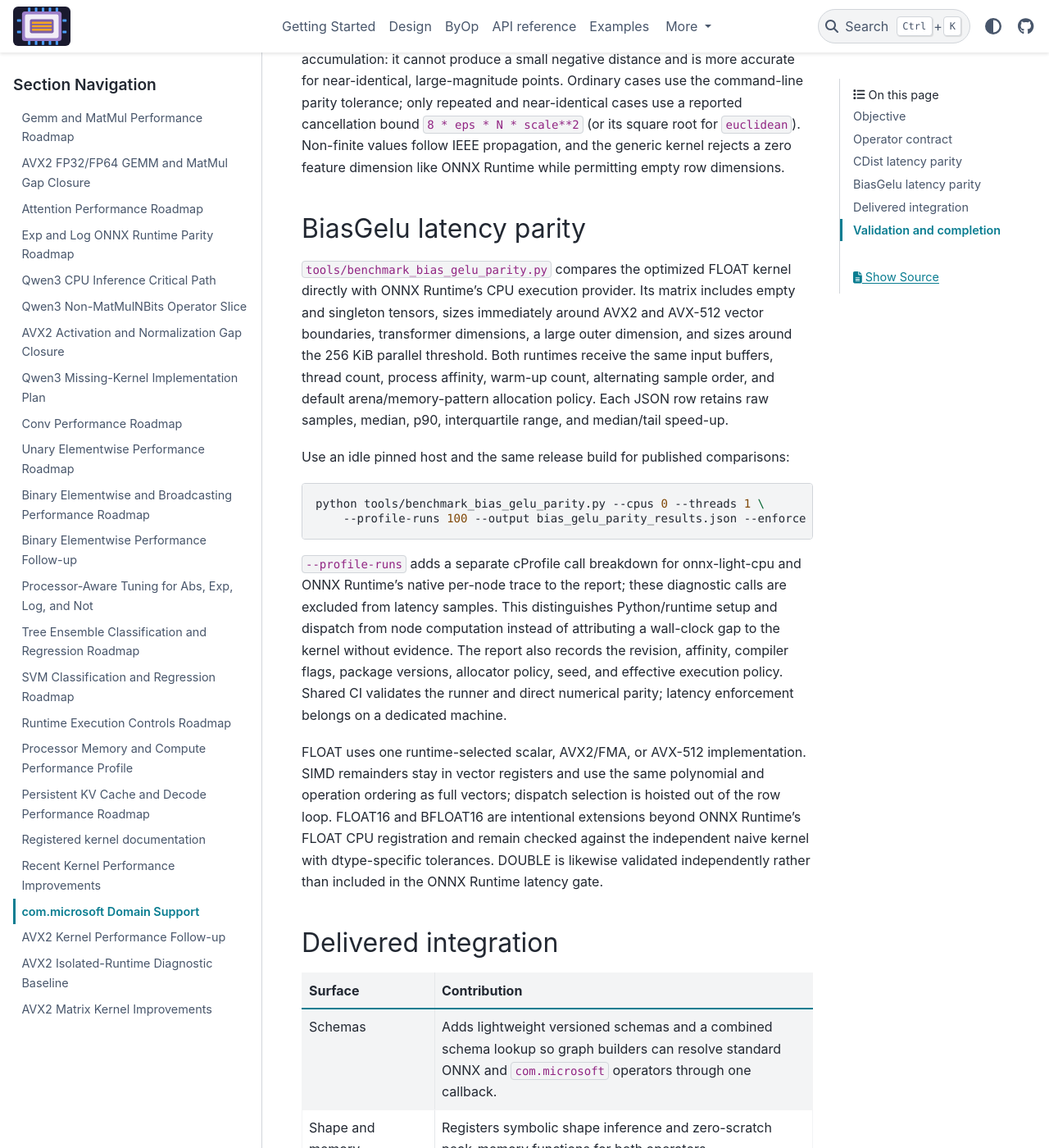
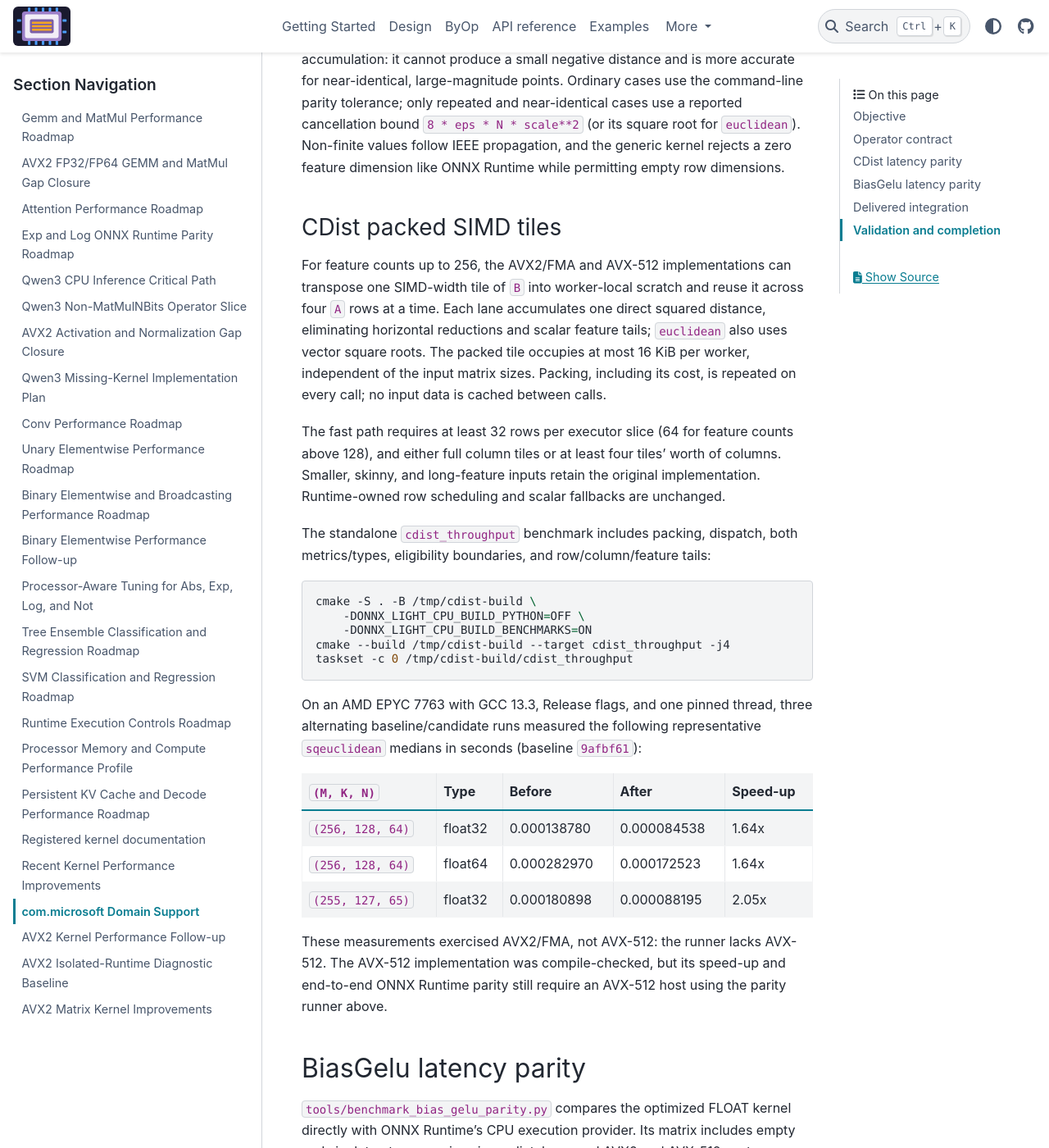
Before and after one commit to xadupre/onnx-light-cpu, a Sphinx documentation site: the page built from docs/next_steps/2026/2026_08_com_microsoft_domain.rst, in a window 1280 px wide and 1400 px high, scrolled down 1698 px. Shown: the whole window at 82% size. Built offline with Sphinx 7.4.7 and the PyData theme 0.15.4, drawn with Linux system fonts in a browser that asks for light colours; pages that are not in the unit, such as notebooks, are missing from menus.

Commit message:
Reduce CDist overhead with packed AVX-512 and AVX2 distance tiles (#754)
* Initial plan

* Optimize CDist with bounded output-lane SIMD tiles

Co-authored-by: xadupre <22452781+xadupre@users.noreply.github.com>

---------

Co-authored-by: copilot-swe-agent[bot] <198982749+Copilot@users.noreply.github.com>
Co-authored-by: xadupre <22452781+xadupre@users.noreply.github.com>

```diff
--- a/docs/next_steps/2026/2026_08_com_microsoft_domain.rst
+++ b/docs/next_steps/2026/2026_08_com_microsoft_domain.rst
@@ -75,6 +75,65 @@ only repeated and near-identical cases use a reported cancellation bound
 ``8 * eps * N * scale**2`` (or its square root for ``euclidean``).  Non-finite
 values follow IEEE propagation, and the generic kernel rejects a zero feature
 dimension like ONNX Runtime while permitting empty row dimensions.
+
+CDist packed SIMD tiles
+~~~~~~~~~~~~~~~~~~~~~~~
+
+For feature counts up to 256, the AVX2/FMA and AVX-512 implementations can
+transpose one SIMD-width tile of ``B`` into worker-local scratch and reuse it
+across four ``A`` rows at a time. Each lane accumulates one direct squared
+distance, eliminating horizontal reductions and scalar feature tails;
+``euclidean`` also uses vector square roots. The packed tile occupies at most
+16 KiB per worker, independent of the input matrix sizes. Packing, including its cost,
+is repeated on every call; no input data is cached between calls.
+
+The fast path requires at least 32 rows per executor slice (64 for feature
+counts above 128), and either full column tiles or at least four tiles' worth
+of columns. Smaller, skinny, and long-feature inputs retain the original
+implementation. Runtime-owned row scheduling and scalar fallbacks are unchanged.
+
+The standalone ``cdist_throughput`` benchmark includes packing, dispatch, both
+metrics/types, eligibility boundaries, and row/column/feature tails:
+
+.. code-block:: bash
+
+   cmake -S . -B /tmp/cdist-build \
+       -DONNX_LIGHT_CPU_BUILD_PYTHON=OFF \
+       -DONNX_LIGHT_CPU_BUILD_BENCHMARKS=ON
+   cmake --build /tmp/cdist-build --target cdist_throughput -j4
+   taskset -c 0 /tmp/cdist-build/cdist_throughput
+
+On an AMD EPYC 7763 with GCC 13.3, Release flags, and one pinned thread,
+three alternating baseline/candidate runs measured the following representative
+``sqeuclidean`` medians in seconds (baseline ``9afbf61``):
+
+.. list-table::
+   :header-rows: 1
+
+   * - ``(M, K, N)``
+     - Type
+     - Before
+     - After
+     - Speed-up
+   * - ``(256, 128, 64)``
+     - float32
+     - 0.000138780
+     - 0.000084538
+     - 1.64x
+   * - ``(256, 128, 64)``
+     - float64
+     - 0.000282970
+     - 0.000172523
+     - 1.64x
+   * - ``(255, 127, 65)``
+     - float32
+     - 0.000180898
+     - 0.000088195
+     - 2.05x
+
+These measurements exercised AVX2/FMA, not AVX-512: the runner lacks AVX-512.
+The AVX-512 implementation was compile-checked, but its speed-up and end-to-end
+ONNX Runtime parity still require an AVX-512 host using the parity runner above.
 
 BiasGelu latency parity
 -----------------------
```
Also changed, not shown: 6 other files.
